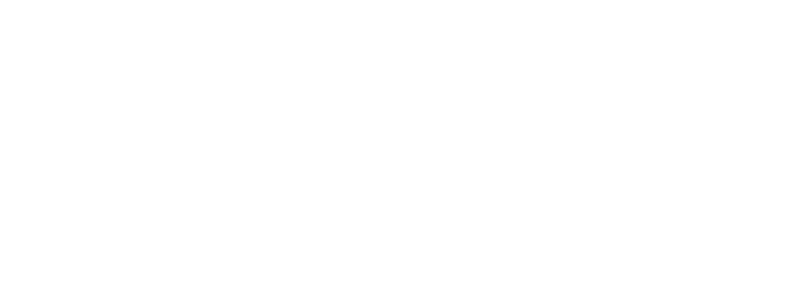
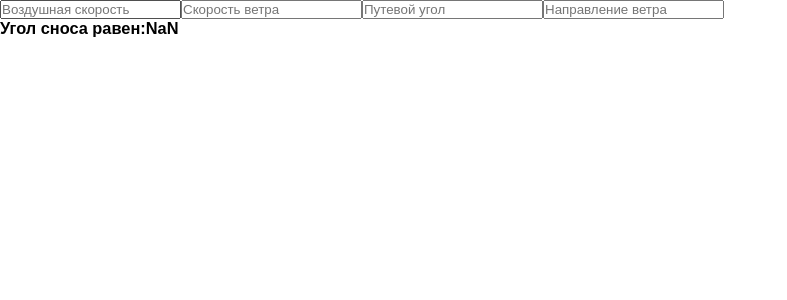
Before and after one commit to alibaysarov/navCalc, a React (Create React App) app in the folder nav-calc/: page / in a window 1280 px wide. Shown: the top 300 px of the page, without its empty margins (0-787 px from the left). Built offline with nearby package versions, Linux system fonts and the light colour scheme.

Commit message:
Изменена логика функции

```diff
--- a/nav-calc/src/App.jsx
+++ b/nav-calc/src/App.jsx
@@ -1,10 +1,41 @@
 import React from "react";
+import Number from './mathLogic.js';
+import {findMeDriftAngle} from './aeroNavLogic.js'
+function App() {
+  const [airspeedInput,setAirSpeedInput]=React.useState('');
+  const airspeedInputHandler=(e)=>{
+    e.target.value=Number(e.target.value.replace(/\D/g,''))
+    setAirSpeedInput(e.target.value);
 
+  }
+  const [windSpeedInput,setWindSpeedInput]=React.useState('');
+  const windSpeedInputHandler=(e)=>{
+    e.target.value=Number(e.target.value.replace(/\D/g,''))
+    setWindSpeedInput(e.target.value);
 
-function App() {
+  }
+  const [course,setCourse]=React.useState('');
+  const courseInputHandler=(e)=>{
+    e.target.value=Number(e.target.value.replace(/\D/g,''))
+    setCourse(e.target.value);
+
+  }
+  const [windDirection,setWindDirection]=React.useState('');
+  const windDirectionHandler=(e)=>{
+    e.target.value=Number(e.target.value.replace(/\D/g,''))
+    setWindDirection(e.target.value);
+
+  }
+
+  let res=findMeDriftAngle(airspeedInput,windSpeedInput,course,windDirection)
+
   return (
    <div>
-
+    <input type="text" value={airspeedInput} placeholder="Воздушная скорость" onChange={airspeedInputHandler} />
+    <input type="text" value={windSpeedInput} placeholder="Скорость ветра" onChange={windSpeedInputHandler} />
+    <input type="text" value={course} placeholder="Путевой угол" onChange={courseInputHandler} onBlur={()=>setCourse('')} />
+    <input type="text" value={windDirection} placeholder="Направление ветра" onChange={windDirectionHandler} />
+    <h3>{'Угол сноса равен:'+res}</h3>
    </div>
   );
 }
--- a/nav-calc/src/aeroNavLogic.js
+++ b/nav-calc/src/aeroNavLogic.js
@@ -2,7 +2,6 @@
 export const findMeDriftAngle=(airSpd,windSpd,magnHdg,windDir)=>{
     const navWind=windDir>180?windDir-180:windDir+180;
     const courseWindAgle=navWind-magnHdg;
-    let driftAngle=courseWindAgle*windSpd/airSpd;
-     driftAngle=driftAngle*courseWindAgle.toSin();
+    let driftAngle=(courseWindAgle*windSpd/airSpd)*courseWindAgle.toSin();
      return driftAngle
   }
```
